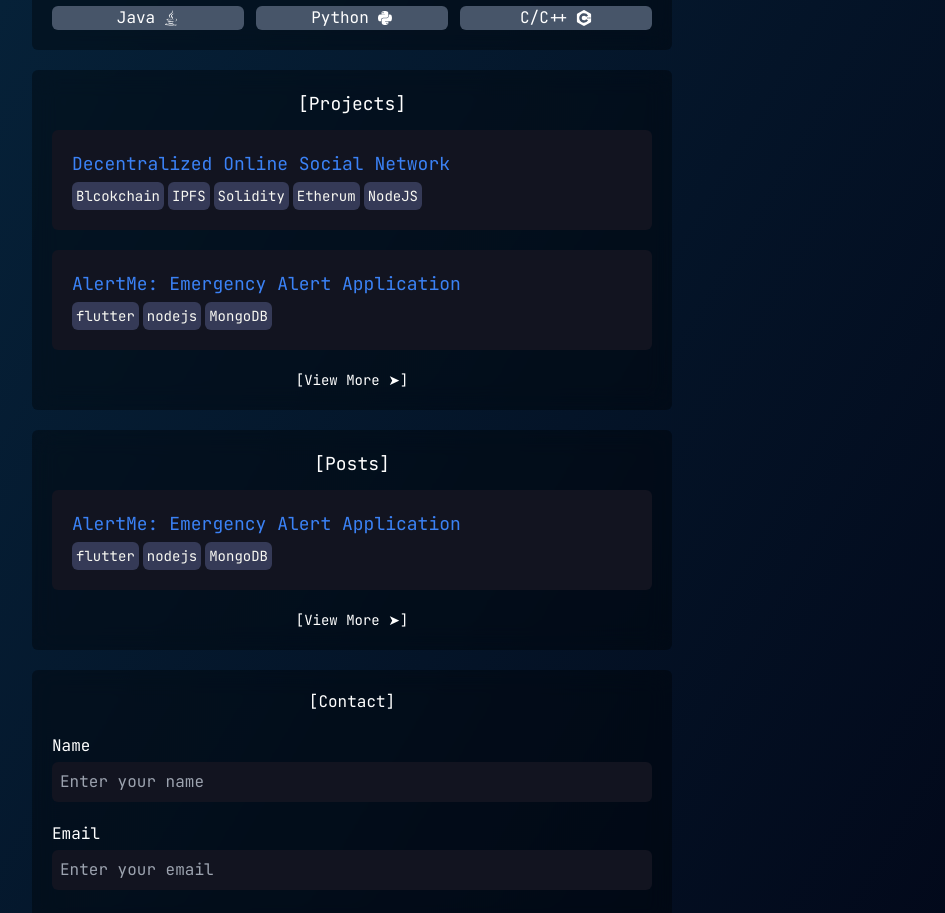
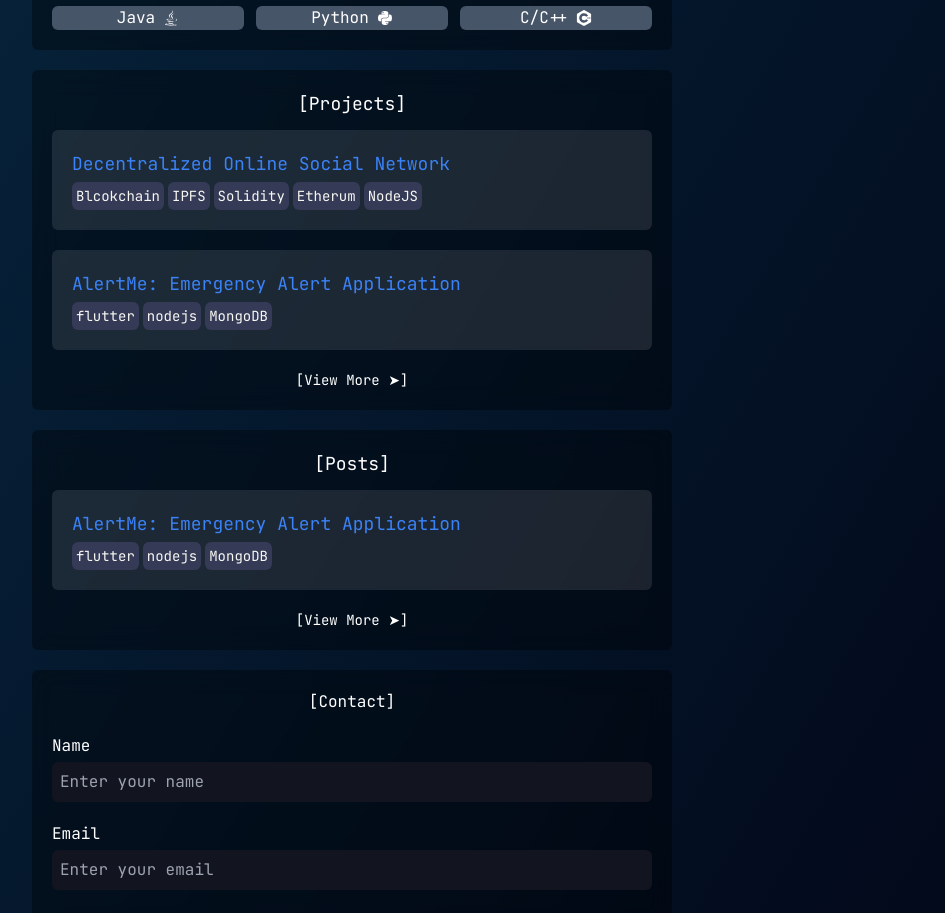
Before and after one commit to vskvj3/portfolio-nextjs, a Next.js app: page / in a window 1280 px wide. Shown: the part 980-1893 px from the top of the page, without its empty margins (288-1233 px from the left). Built offline with nearby package versions, Linux system fonts and the light colour scheme.

Commit message:
white card style in projects and posts

```diff
--- a/src/pages/posts/index.js
+++ b/src/pages/posts/index.js
@@ -22,7 +22,7 @@ export default function Posts({ allPostsData, page }) {
           <p className=" text-center pb-3 lg:text-lg">[Posts]</p>
           {allPostsData.map(({ id, date, tags, title }) => (
             <Link key={id} href={`/posts/${encodeURIComponent(id)}`}>
-              <li className="bg-[#121420] hover:bg-[#212438] text-[#f8f8f2] h-auto p-2 lg:p-5 rounded-md mb-5">
+              <li className="bg-dracula-cards/10 hover:bg-dracula-cards/20 text-[#f8f8f2] h-auto p-2 lg:p-5 rounded-md mb-5">
                 <span className=" text-blue-500 text-md lg:text-lg">
                   {title}
                 </span>
--- a/src/pages/projects/[id].js
+++ b/src/pages/projects/[id].js
@@ -45,7 +45,7 @@ export default function Project({ projectData }) {
         </div>
 
         <hr className="py-5 mt-10" />
-        <div className=" prose-sm lg:prose-base prose-ul:list-disc prose-blockquote:bg-dracula-bg prose-blockquote:px-2 lg:prose-blockquote:px-5 prose-img:mb-0.5 prose-em:justify-center">
+        <div className=" prose-sm lg:prose-base prose-ul:list-disc prose-blockquote:bg-dracula-bg prose-blockquote:px-2 lg:prose-blockquote:px-5 prose-img:mb-0.5">
           <ReactMarkdown
           className="markdown-body"
             remarkPlugins={[remarkGfm]}
--- a/src/pages/projects/index.js
+++ b/src/pages/projects/index.js
@@ -21,7 +21,7 @@ export default function Projects({ allProjectsData, page }) {
           <p className=" text-center pb-3 lg:text-lg">[Projects]</p>
           {allProjectsData.map(({ id, date, tags, title }) => (
             <Link key={id} href={`/projects/${encodeURIComponent(id)}`}>
-              <li className="bg-[#121420] hover:bg-[#212438] text-[#f8f8f2] h-auto p-2 lg:p-5 rounded-md mb-5">
+              <li className="bg-dracula-cards/10 hover:bg-dracula-cards/20 text-[#f8f8f2] h-auto p-2 lg:p-5 rounded-md mb-5">
                 <span className=" text-blue-500 text-md lg:text-lg">
                   {title}
                 </span>
@@ -32,7 +32,7 @@ export default function Projects({ allProjectsData, page }) {
                   {tags.split("+").map((tag) => (
                     <div
                       key={tag}
-                      className="lg:text-sm text-xs p-1 mr-1 mt-1 bg-[#353a57] rounded-md"
+                      className="lg:text-sm text-xs p-1 mr-1 mt-1 bg-dracula-chips rounded-md"
                     >
                       {tag}
                     </div>
--- a/tailwind.config.js
+++ b/tailwind.config.js
@@ -17,6 +17,8 @@ module.exports = {
           'background1': '#082f49',
           'background2': '#020617',
           'foreground': '#000000',
+          'chips': '#353a57',
+          'cards': '#ffffff',
           't-white': '#ffffff',
           'white': '#ffffff',
           'red': '#ff5555',
```
